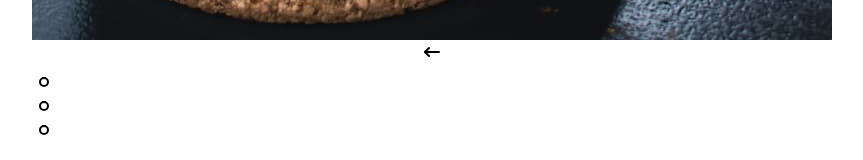
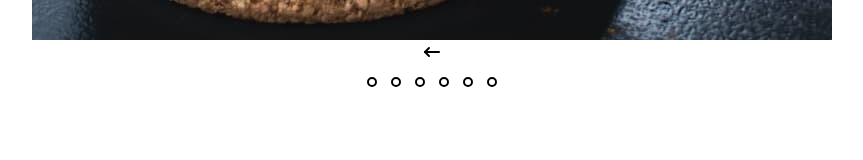
Before and after one commit to karemahamdy/caruosel, a React (Vite) app: page / in a window 1280 px wide. Shown: the part 792-952 px from the top of the page, without its empty margins (208-1071 px from the left). After the commit the page ends 924 px from the top, so only its background shows below. Built offline with nearby package versions, Linux system fonts and the light colour scheme.

Commit message:
feat: add functionality to indicator

```diff
--- a/src/components/Carousel..jsx
+++ b/src/components/Carousel..jsx
@@ -1,16 +1,17 @@
 import { useState } from "react"
 import { dataImg } from "../data/data"
 import CarouselArrows from "./caruoselArrow"
+import {Indicator} from "./Indicator"
 
 function Carousel() {
-  const [imgSlider, setImgSlder] = useState(0)
+  const [imgSlider, setImgSlider] = useState(0)
 
   function NextImage() {
-    setImgSlder((prev) => (prev === dataImg.length - 1 ? 0 : prev + 1))
+    setImgSlider((prev) => (prev === dataImg.length - 1 ? 0 : prev + 1))
   }
 
   function PreviousImage() {
-    setImgSlder((prev) => (prev === 0 ? dataImg.length - 1 : prev - 1))
+    setImgSlider((prev) => (prev === 0 ? dataImg.length - 1 : prev - 1))
   }
 
   return (
@@ -23,11 +24,8 @@ function Carousel() {
 
     <CarouselArrows onNextSlider={NextImage} onPreviousSlider={PreviousImage}/>
 
-    <div className="flex justify-center ">
-    <span><svg class="h-8  text-red-500"  height="24" viewBox="0 0 24 24" stroke-width="2" stroke="currentColor" fill="none" stroke-linecap="round" stroke-linejoin="round">  <path stroke="none" d="M0 0h24v24H0z"/>  <circle cx="12" cy="12" r="4" /></svg></span>
-    <span><svg class="h-8  text-red-500"  height="24" viewBox="0 0 24 24" stroke-width="2" stroke="currentColor" fill="none" stroke-linecap="round" stroke-linejoin="round">  <path stroke="none" d="M0 0h24v24H0z"/>  <circle cx="12" cy="12" r="4" /></svg></span>
-    <span><svg class="h-8 text-red-500"  height="24" viewBox="0 0 24 24" stroke-width="2" stroke="currentColor" fill="none" stroke-linecap="round" stroke-linejoin="round">  <path stroke="none" d="M0 0h24v24H0z"/>  <circle cx="12" cy="12" r="4" /></svg></span>
-    </div>
+  <Indicator onClick={(index) => setImgSlider(index)}/>
+
 
     </>
   )
--- a/src/components/Indicator.jsx
+++ b/src/components/Indicator.jsx
@@ -0,0 +1,29 @@
+import { dataImg } from "../data/data"
+
+export function Indicator({onClick}) {
+  return (
+    <>
+      <div className="flex justify-center">
+        {dataImg.map((_, index) => (
+          <button key={index} onClick={() => onClick(index)}>
+            <span>
+              <svg
+                className="h-8 text-red-500"
+                height="24"
+                viewBox="0 0 24 24"
+                strokeWidth="2"
+                stroke="currentColor"
+                fill="none"
+                strokeLinecap="round"
+                strokeLinejoin="round"
+              >
+                <path stroke="none" d="M0 0h24v24H0z" />
+                <circle cx="12" cy="12" r="4" />
+              </svg>
+            </span>
+          </button>
+        ))}
+      </div>
+    </>
+  )
+}
```
